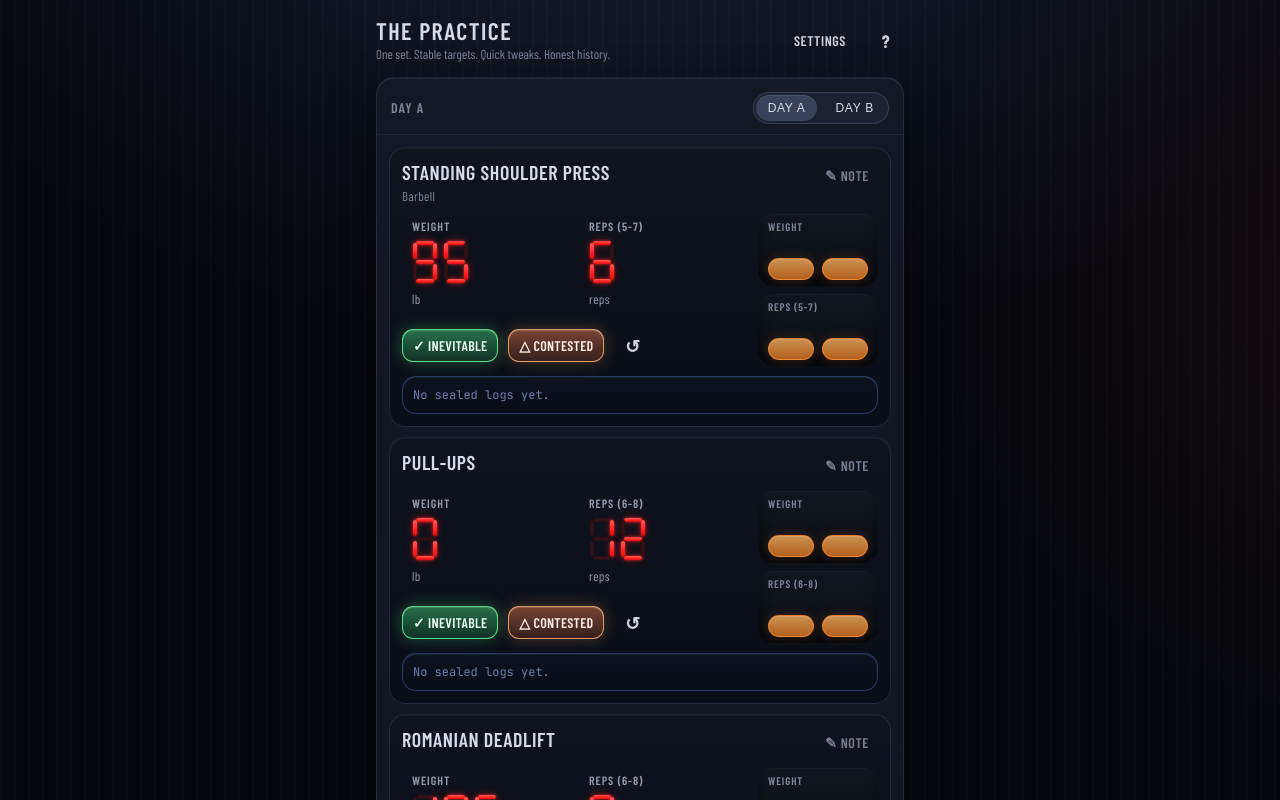
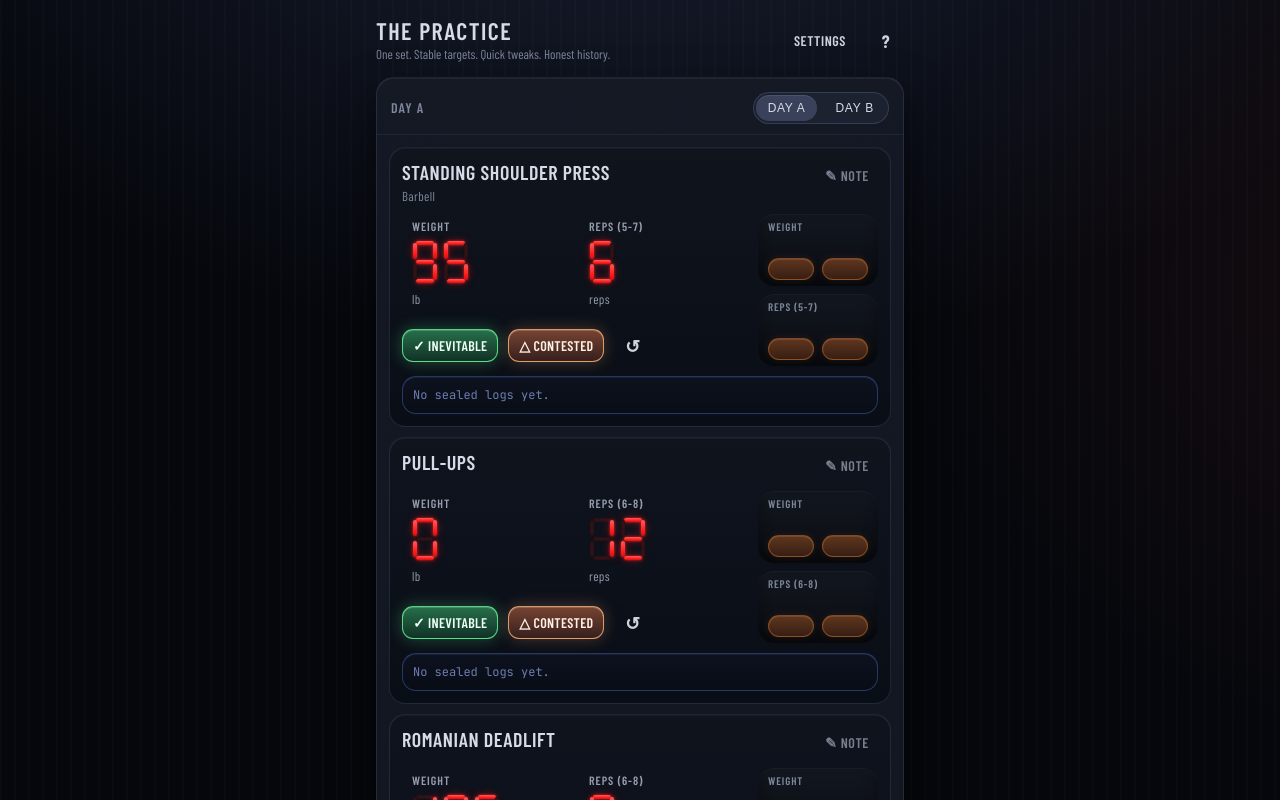
Before and after one commit to comeauchristian-ux/the-practice, a React (Vite) app: page / in a window 1280 px wide. Shown: the top 800 px of the page. Built offline with nearby package versions, Linux system fonts and the light colour scheme.

Commit message:
dimmed the control buttons

```diff
--- a/src/styles.css
+++ b/src/styles.css
@@ -577,15 +577,15 @@ textarea{
 }
 .stepBtn{
   flex: 1;
-  border: 1px solid rgba(255,138,42,.70);
-  background: linear-gradient(180deg, rgba(255,182,98,.78), rgba(255,132,36,.70));
-  color: #fff2e8;
+  border: 1px solid rgba(190,102,38,.56);
+  background: linear-gradient(180deg, rgba(156,82,36,.58), rgba(96,48,24,.54));
+  color: #f8e7da;
   padding: 10px 0;
   border-radius: 12px;
   font-size: 16px;
   font-weight: 600;
   cursor: pointer;
-  box-shadow: inset 0 1px 0 rgba(255,255,255,.16), 0 0 12px rgba(255,120,36,.20);
+  box-shadow: inset 0 1px 0 rgba(255,255,255,.10), 0 0 8px rgba(176,92,34,.14);
 }
 .stepBtn:active{ transform: scale(.98); }
 
```
